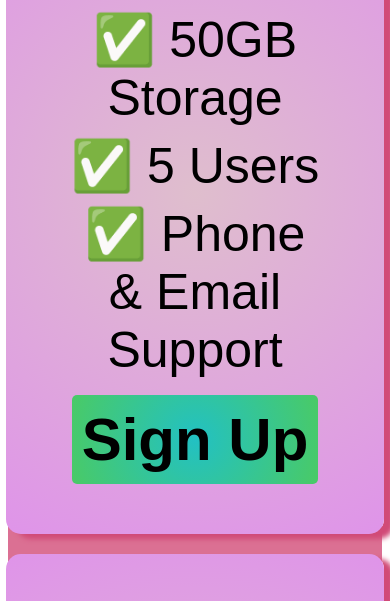
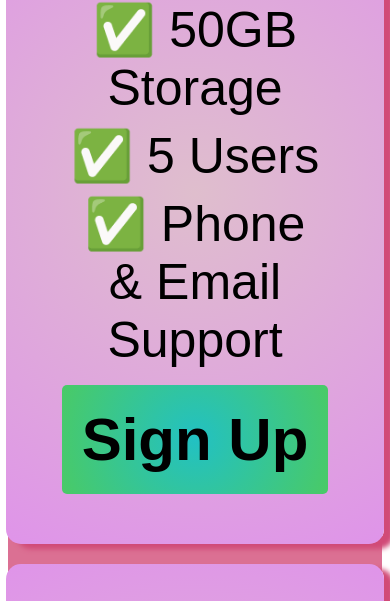
Before and after one commit to GoodVibesForAll/FlexBox-PricingModel, a plain HTML site: page index.html in a window 390 px wide. Shown: the part 184-785 px from the top of the page. Drawn offline with Linux system fonts and the light colour scheme; a web font is replaced by a local one.

Commit message:
Update index.html

```diff
--- a/index.html
+++ b/index.html
@@ -114,7 +114,7 @@ filter: progid:DXImageTransform.Microsoft.gradient(startColorstr="#22c1c3",endCo
 
        .plan-button{
         font-size: 60px;
-        padding: 10px 10px;
+        padding: 20px 20px;
         font-family: "Sono", sans-serif;
         font-weight:bold;
        }
```
